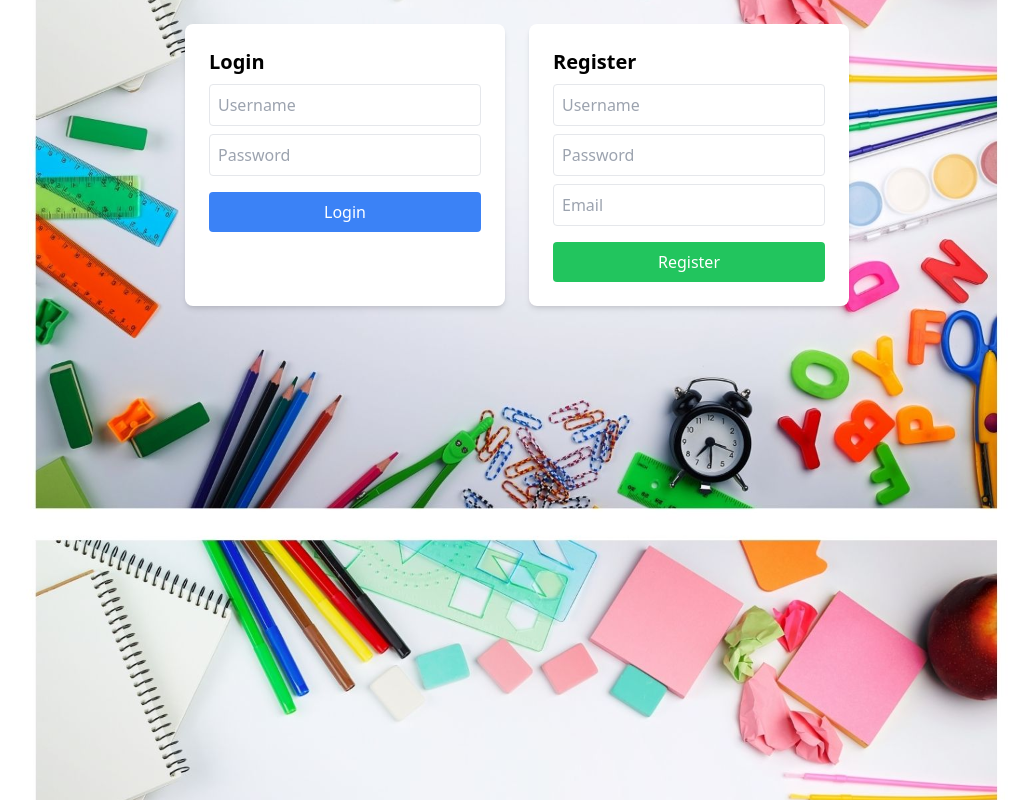
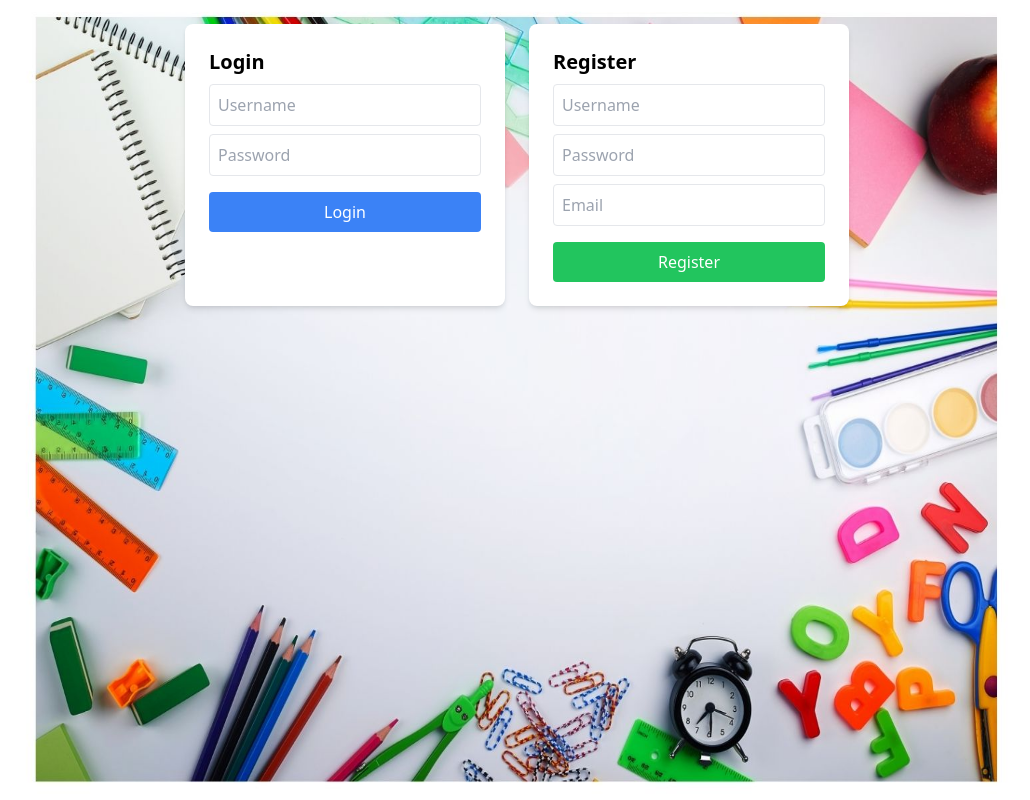
Before and after one commit to devopsundefined/todo, a plain HTML site: page app/web/index.html in a window 1280 px wide. Shown: the whole page, without its empty margins (123-1153 px from the left). Drawn offline with Linux system fonts and the light colour scheme.

Commit message:
added background

```diff
--- a/app/web/index.html
+++ b/app/web/index.html
@@ -8,7 +8,7 @@
     <script type='text/javascript' src="app.js" defer></script>
     <script src="tailwind.min.js"></script>
 </head>
-<body class="flex flex-col items-center gap-4 p-6 bg-gray-100 bg-cover bg-center" style="background-image: url('images/background.jpg');">
+<body class="flex flex-col items-center gap-4 p-6 bg-gray-100 bg-cover bg-center bg-no-repeat min-h-screen w-full" style="background-image: url('images/background.jpg'); background-size: 100% 100%;">
 
     <!-- Header -->
     <div id="header" class="hidden w-full bg-blue-500 bg-opacity-80 text-white p-4 flex justify-between items-center pr-6 text-lg font-bold rounded-lg">
```
